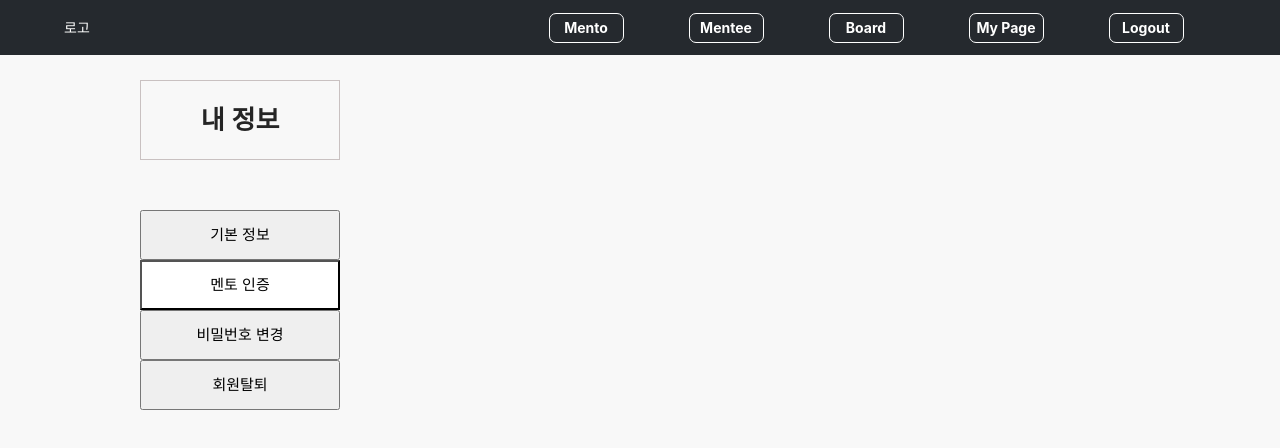
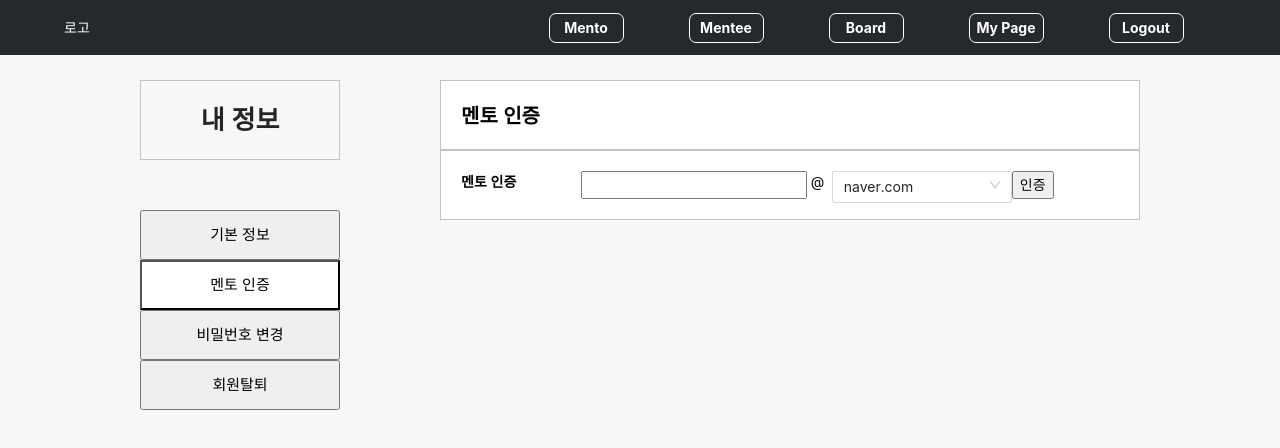
Before and after one commit to taewankang/elekant_front, a React (Create React App) app in the folder front/: page /mypage in a window 1280 px wide. Both pictures are taken after a click on the button "멘토 인증". Shown: the top 448 px of the page. Built offline with nearby package versions, Linux system fonts and the light colour scheme.

Commit message:
IdentifyMento

```diff
--- a/front/src/component/mypage/IdentifyMento.js
+++ b/front/src/component/mypage/IdentifyMento.js
@@ -1,12 +1,28 @@
 //마이 페이지 - 멘토 인증
-import React from 'react';
+import React, { useState } from 'react';
+import { Container, Title, Block, Bold } from './style';
+import { Select } from 'antd';
+const Option = Select.Option;
 
 const IdentifyMento = () => {
-    return (
+  return (
+    <Container>
+      <Title>멘토 인증</Title>
+      <Block>
+        <Bold>멘토 인증</Bold>
+        <input />
+        &nbsp;@ &nbsp;
+        <Select defaultValue="naver.com" style={{ width: 180 }}>
+          <Option value="naver.com">naver.com</Option>
+          <Option value="samsung.com">samsung.com</Option>
+          <Option value="kakao.com">kakao.com</Option>
+        </Select>
         <div>
+          <button>인증</button>
+        </div>
+      </Block>
+    </Container>
+  );
+};
 
-        </div>
-    )
-}
-
-export default IdentifyMento
+export default IdentifyMento;
```
